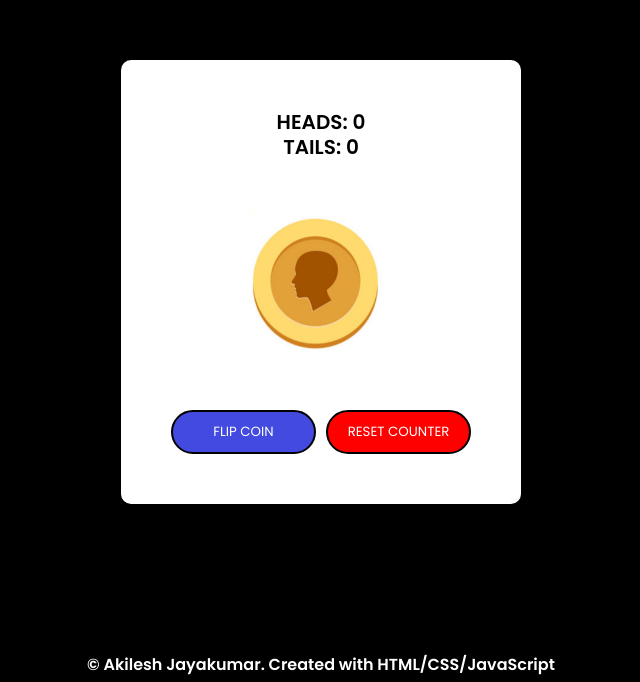
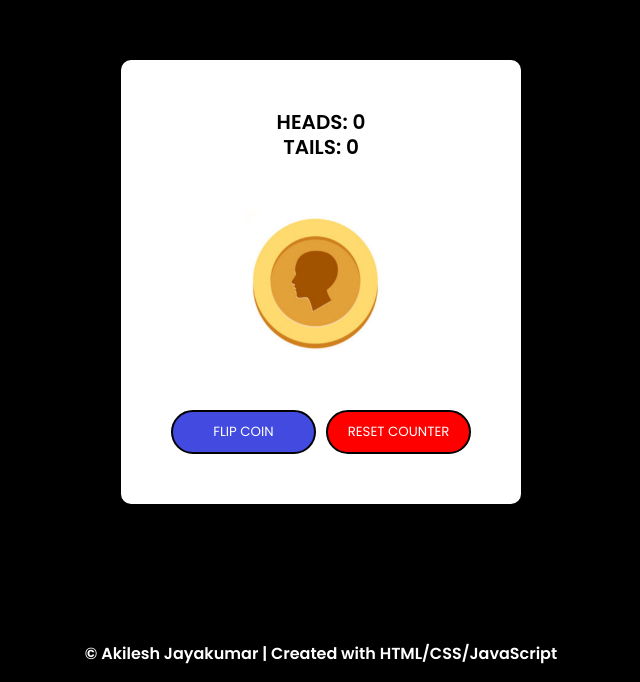
Before and after one commit to akileshjayakumar/Flip-The-Coin-Game, a plain HTML site: page index.html in a window 1280 px wide. Shown: the part 118-800 px from the top of the page, without its empty margins (319-959 px from the left). Drawn offline with Linux system fonts and the light colour scheme.

Commit message:
Update css

```diff
--- a/index.html
+++ b/index.html
@@ -5,7 +5,7 @@
     <meta http-equiv="X-UA-Compatible" content="IE=edge" />
     <meta name="viewport" content="width=device-width, initial-scale=1.0" />
     <link rel="stylesheet" href="style.css" />
-    <link rel="icon" type="image/x-icon" href="favicon123.ico" />
+    <link rel="icon" type="image/x-icon" href="favicon.ico" />
     <title>Flip The Coin Game</title>
   </head>
 
@@ -29,9 +29,12 @@
         <button id="reset-button">RESET COUNTER</button>
       </div>
     </div>
-    <footer class="footer">
-      <p>© Akilesh Jayakumar. Created with HTML/CSS/JavaScript</p>
+    <script src="script.js"></script>
+
+    <footer>
+      <p class="footer">
+        © Akilesh Jayakumar | Created with HTML/CSS/JavaScript
+      </p>
     </footer>
-    <script src="script.js"></script>
   </body>
 </html>
--- a/style.css
+++ b/style.css
@@ -145,15 +145,15 @@ body {
 }
 
 .footer {
-  background-color: #000000;
   color: #ffffff;
   text-align: center;
-  padding: 5px;
+  padding: 1rem 0;
   position: fixed;
   left: 0;
   bottom: 0;
   width: 100%;
-  z-index: 3;
+  backdrop-filter: blur(5px);
+  -webkit-backdrop-filter: blur(5px);
   font-size: 16px;
   font-weight: 600;
 }
```
Also changed, not shown: favicon.ico (renamed from favicon123.ico).
